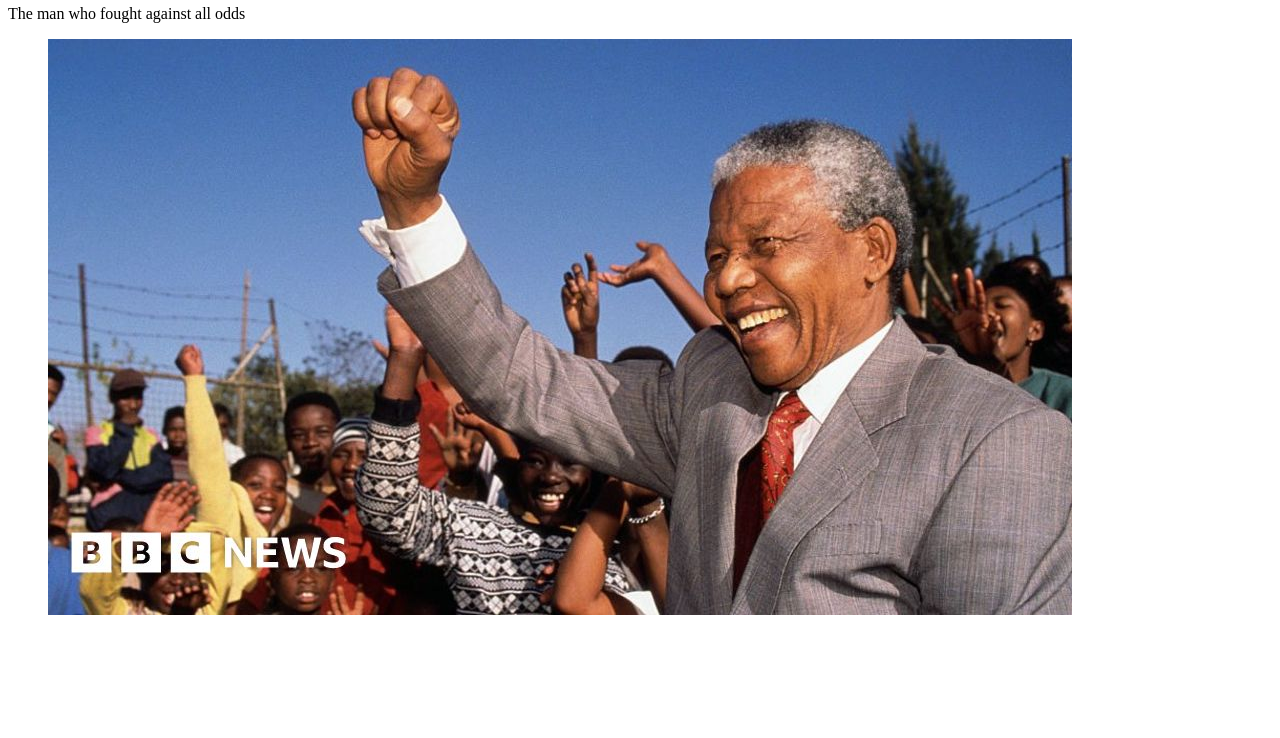
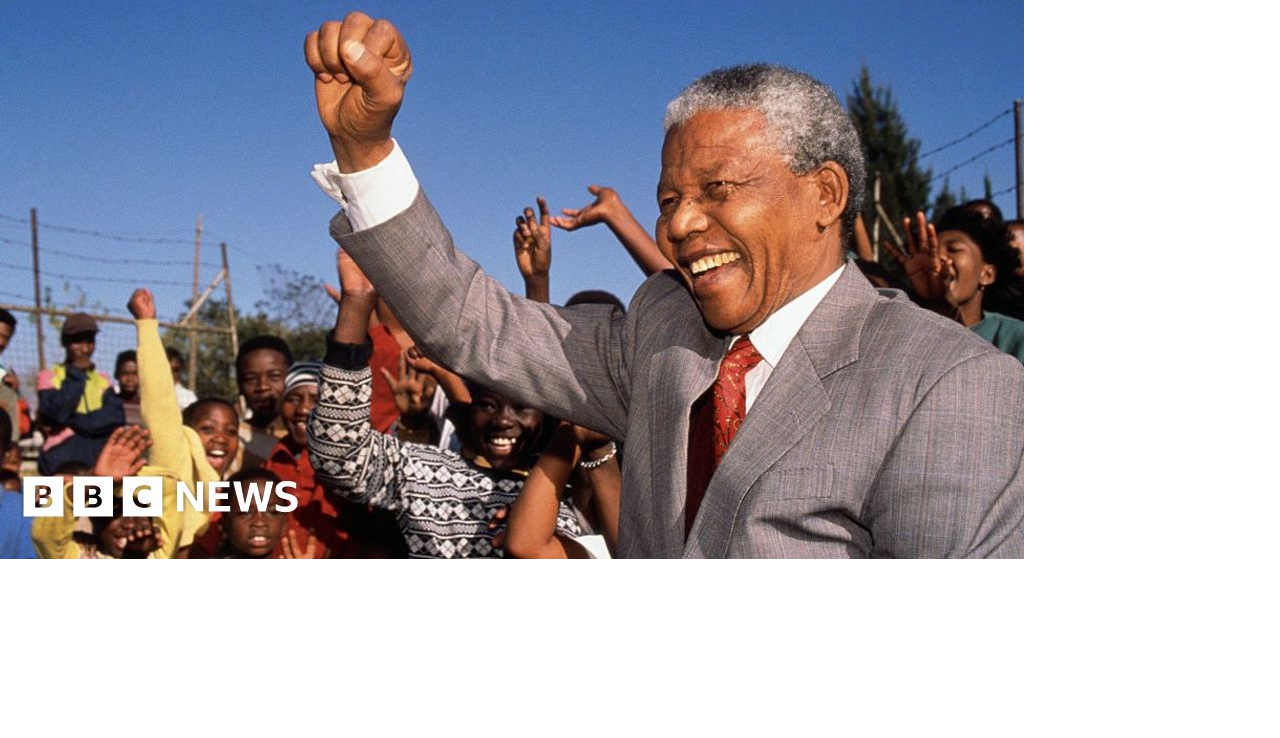
Before and after one commit to OTOOLORIN/fcc-projects, a plain HTML site: page responsive-web-design/tribute-page/index.html in a window 1280 px wide. Shown: the part 62-800 px from the top of the page. Drawn offline with Linux system fonts and the light colour scheme.

Commit message:
Fix typo in <link> element

```diff
--- a/responsive-web-design/tribute-page/index.html
+++ b/responsive-web-design/tribute-page/index.html
@@ -5,7 +5,7 @@
         <meta name="viewport" content="width=device-width, initial-scale=1.0">
         <meta name="description" content="Nelson Mandela, a Leader in the fight for Africa's equality">
         <title>Nelson Mandela | A Freedom Leader</title>
-        <link rel="styleshet" href="./styles.css">
+        <link rel="stylesheet" href="./styles.css">
     </head>
     <body>
         <main id="main">
```
